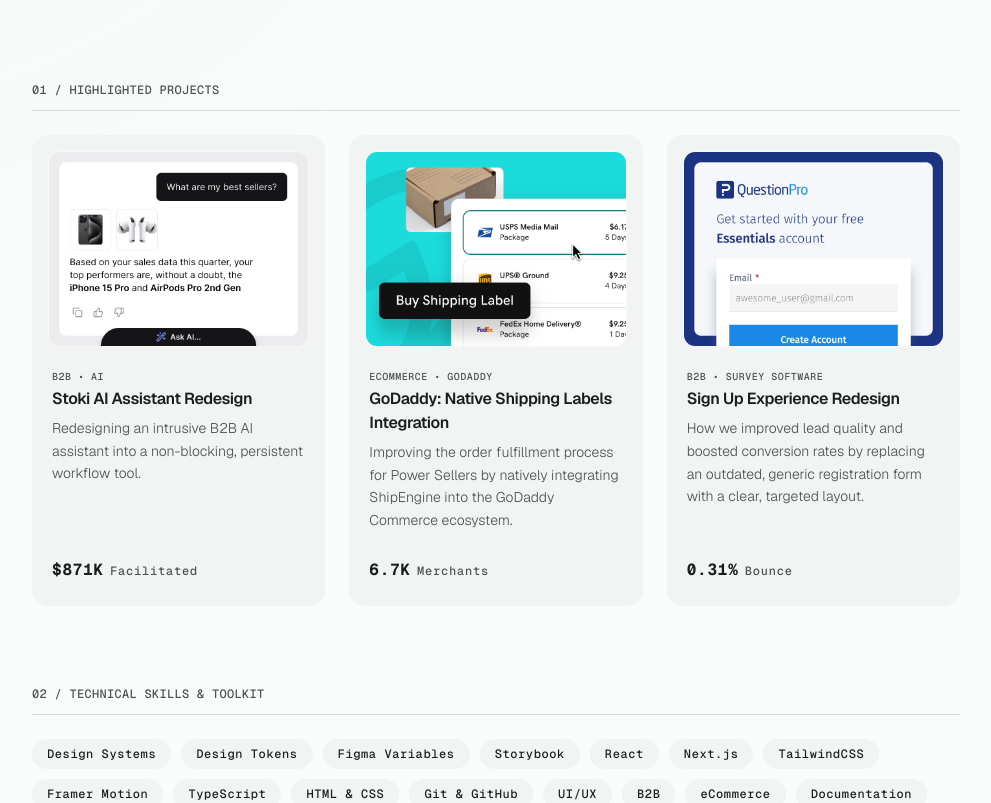
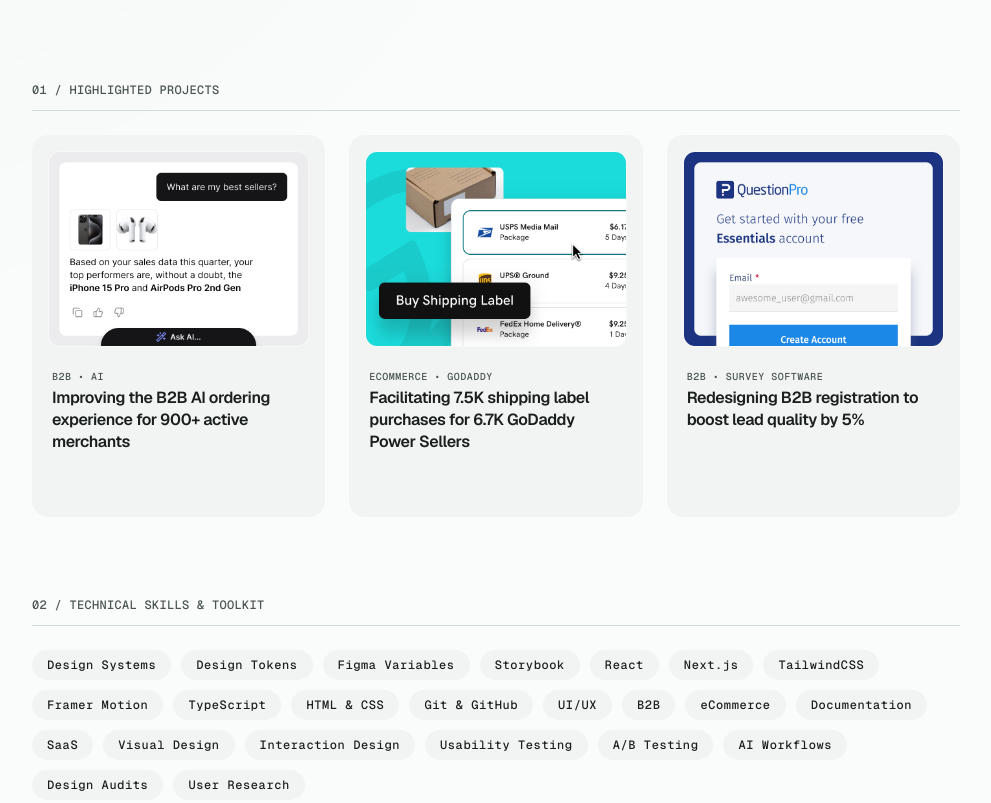
Before and after one commit to omguillermo/portfolio-gemini-v0, a Next.js app: page / in a window 1280 px wide. Shown: the part 420-1223 px from the top of the page, without its empty margins (144-1135 px from the left). Built offline with nearby package versions, Linux system fonts and the light colour scheme.

Commit message:
feat(homepage): implement FAANG-style outcome headlines for project cards and update 3-tier title architecture

```diff
--- a/app/page.tsx
+++ b/app/page.tsx
@@ -59,14 +59,10 @@
               const project = projectsData[slug];
               if (!project) return null;
 
-              const parts = project.metric.split(' ');
-              const numberPart = parts[0];
-              const labelPart = parts.slice(1).join(' ');
-
               return (
                 <Reveal key={project.title} width="100%" delay={0.1 * (idx + 1)} overflow="visible" className="h-full flex flex-col items-stretch">
                   <Link href={`/case-studies/${slug}`} className="group w-full h-full flex flex-col">
-                    <div className="h-full flex flex-col p-4 pb-6 rounded-2xl bg-surface-inset border-0 transition-all duration-300 group-hover:brightness-[0.98] dark:group-hover:brightness-[1.03]">
+                    <div className="h-full flex flex-col p-4 pb-5 rounded-2xl bg-surface-inset border-0 transition-all duration-300 group-hover:brightness-[0.98] dark:group-hover:brightness-[1.03]">
                       {/* Nested image frame */}
                       <div className="relative aspect-[4/3] w-full overflow-hidden rounded-xl bg-background border border-border/10">
                         <Image
@@ -81,24 +77,17 @@
 
                       {/* Content section */}
                       <div className="pt-4 flex flex-col justify-between flex-grow gap-4">
-                        <div className="space-y-1.5 px-1">
+                        <div className="space-y-2 px-1">
                           <span className="text-mono font-mono text-xxs uppercase tracking-wider text-secondary">
                             {project.tag}
                           </span>
-                          <h3 className="text-base font-semibold tracking-tight text-primary group-hover:text-brand transition-colors">
-                            {project.title}
+                          <h3 className="text-base font-semibold tracking-tight text-primary leading-snug group-hover:text-brand transition-colors">
+                            {project.card_headline}
                           </h3>
-                          <p className="text-sm text-secondary leading-relaxed font-light">
-                            {project.subtitle}
-                          </p>
                         </div>
 
-                        <div className="pt-2 flex items-end justify-between mt-auto px-1">
-                          <div className="font-mono tracking-wider flex items-baseline gap-1.5 select-none">
-                            <span className="text-base font-bold text-primary">{numberPart}</span>
-                            <span className="text-xs text-secondary font-medium">{labelPart}</span>
-                          </div>
-                          <span className="flex items-center justify-center w-6 h-6 rounded-full bg-foreground text-background opacity-0 group-hover:opacity-100 transition-opacity duration-300 shrink-0 mb-0.5">
+                        <div className="pt-1 flex items-center justify-end mt-auto px-1">
+                          <span className="flex items-center justify-center w-6 h-6 rounded-full bg-foreground text-background opacity-0 group-hover:opacity-100 transition-all duration-300 shrink-0">
                             <svg className="w-3 h-3" fill="none" stroke="currentColor" strokeWidth="3" viewBox="0 0 24 24">
                               <path strokeLinecap="round" strokeLinejoin="round" d="M4.5 19.5l15-15m0 0H8.25m11.25 0v11.25" />
                             </svg>
--- a/content/case-studies/godaddy/buy-shipping-labels.md
+++ b/content/case-studies/godaddy/buy-shipping-labels.md
@@ -20,7 +20,7 @@
 | **Role** | Senior Product Designer |
 | **Timeline** | 4 Months (Released July 2022) |
 | **Teams** | Product Management, Engineering Lead & Dev Team, ShipEngine Partner Design Team |
-| **Metric Badge** | 6.7K Merchants |
+| **Homepage Card Headline** | Facilitating 7.5K shipping label purchases for 6.7K GoDaddy Power Sellers |
 
 ---
 
--- a/data/projects.ts
+++ b/data/projects.ts
@@ -11,7 +11,9 @@
 }
 
 export interface ProjectData {
+  archive_title?: string;
   title: string;
+  card_headline: string;
   subtitle: string;
   role: string;
   timeline: string;
@@ -42,7 +44,9 @@
 
 export const projectsData: Record<string, ProjectData> = {
   'stoki-ai': {
+    archive_title: "Stoki AI Assistant Redesign",
     title: "Stoki AI Assistant Redesign",
+    card_headline: "Improving the B2B AI ordering experience for 900+ active merchants",
     subtitle: "Redesigning an intrusive B2B AI assistant into a non-blocking, persistent workflow tool.",
     role: "Founding Designer",
     timeline: "August 2025 - March 2026",
@@ -95,7 +99,9 @@
     retrospective: "Designing for AI requires anticipating complex outputs and giving users total control over screen real estate. If given more time, I would expand discovery features and improve UI states for handling API errors during high-volume bulk updates."
   },
   'godaddy-shipping': {
+    archive_title: "Buy Shipping Label Experience",
     title: "GoDaddy: Native Shipping Labels Integration",
+    card_headline: "Facilitating 7.5K shipping label purchases for 6.7K GoDaddy Power Sellers",
     subtitle: "Improving the order fulfillment process for Power Sellers by natively integrating ShipEngine into the GoDaddy Commerce ecosystem.",
     role: "Senior Product Designer",
     timeline: "4 Months (Released July 2022)",
@@ -140,7 +146,9 @@
     retrospective: "Enterprise feature adoption is fundamentally about user trust and context preservation. Merchants didn't reject shipping tools because of pricing—they rejected them because leaving their home dashboard felt fragmented. Maintaining strict brand continuity across third-party API boundaries turned a tedious chore into a high-converting tool."
   },
   'questionpro-signup': {
+    archive_title: "Sign Up Experience Redesign",
     title: "Sign Up Experience Redesign",
+    card_headline: "Redesigning B2B registration to boost lead quality by 5%",
     subtitle: "How we improved lead quality and boosted conversion rates by replacing an outdated, generic registration form with a clear, targeted layout.",
     role: "Senior UI/UX Designer",
     timeline: "Q3-Q4 2021, Released Nov 2021",
@@ -214,7 +222,9 @@
     retrospective: `This project taught me the difference between a simple form and a clear one. The failure of our ultra-short MVP proved that users want context and safety just as much as they want fewer fields. Designing for enterprise growth means realizing that standard UX patterns sometimes have to take a back seat to building trust and supporting internal business operations.`
   },
   'design-system-scale': {
+    archive_title: "Scaling a Multi-Brand Design System",
     title: "Scaling a Multi-Brand Design System",
+    card_headline: "Unifying design tokens & component libraries to speed up handoff by 42%",
     subtitle: "Creating a unified token pipeline and component library to align design and engineering teams across 4 distinct products.",
     role: "Design Systems Lead",
     timeline: "September 2024 - April 2025",
```
Also changed, not shown: 1 other file (tests, documents, lock files or other folders).
